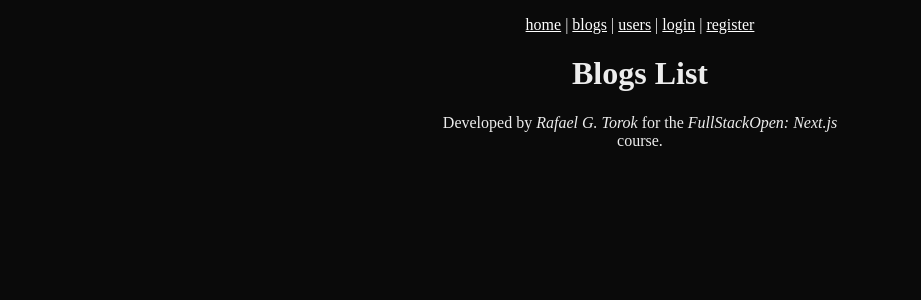
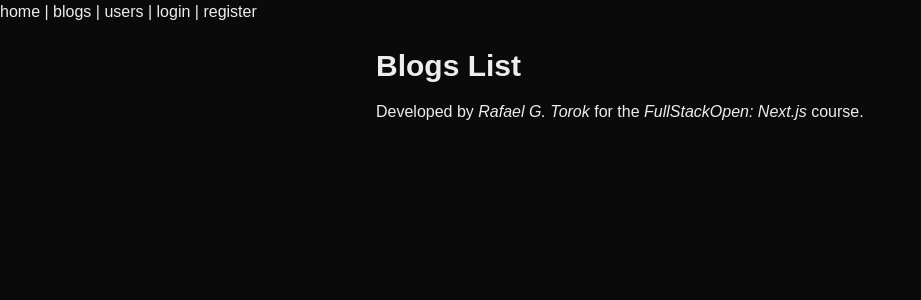
Before and after one commit to rafaeltorok/fs-nextjs, a Next.js app in the folder blogs-list/: page / in a window 1280 px wide. Shown: the top 300 px of the page, without its empty margins (0-921 px from the left). Built offline with nearby package versions, Linux system fonts and the light colour scheme; no server answers.

Commit message:
update(ui): implement Tailwind to customize the page style

```diff
--- a/blogs-list/app/globals.css
+++ b/blogs-list/app/globals.css
@@ -1,45 +1,26 @@
+@import "tailwindcss";
+
 :root {
   --background: #0a0a0a;
   --foreground: #ededed;
 }
 
+@theme inline {
+  --color-background: var(--background);
+  --color-foreground: var(--foreground);
+  --font-sans: var(--font-geist-sans);
+  --font-mono: var(--font-geist-mono);
+}
+
+@media (prefers-color-scheme: dark) {
+  :root {
+    --background: #0a0a0a;
+    --foreground: #ededed;
+  }
+}
+
 body {
   background: var(--background);
   color: var(--foreground);
-  margin: 1rem auto;
-  width: 400px;
-  text-align: center;
+  font-family: Arial, Helvetica, sans-serif;
 }
-
-.navbar {
-  padding: 1rem;
-}
-
-.navbar a {
-  text-decoration: none;
-}
-
-a {
-  color: white;
-}
-
-button {
-  background-color: #121212;
-  color: white;
-  border-style: outset;
-  font-weight: bold;
-}
-
-button:hover {
-  background-color: #222222;
-}
-
-button:active {
-  background-color: #303030;
-  border-style: inset;
-}
-
-ul {
-  list-style: none;
-  padding-left: 0; /* Removes the empty space from the list marker */
-}
--- a/blogs-list/app/layout.tsx
+++ b/blogs-list/app/layout.tsx
@@ -16,7 +16,7 @@ export default function RootLayout({
 }) {
   return (
     <html lang="en">
-      <body>
+      <body className="min-h-screen bg-background text-foreground">
         <AuthSessionProvider>
           <NotificationProvider>
             <NavBar />
--- a/blogs-list/app/page.tsx
+++ b/blogs-list/app/page.tsx
@@ -1,7 +1,7 @@
 export default function Home() {
   return (
-    <div>
-      <h1>Blogs List</h1>
+    <div className="max-w-xl mx-auto p-6">
+      <h1 className="text-3xl font-bold mb-4">Blogs List</h1>
       <p>
         Developed by <i>Rafael G. Torok</i> for the{" "}
         <i>FullStackOpen: Next.js</i> course.
--- a/blogs-list/package.json
+++ b/blogs-list/package.json
@@ -14,11 +14,12 @@
     "drizzle-orm": "^0.45.2",
     "next": "16.3.0",
     "next-auth": "^5.0.0-beta.32",
+    "postcss": "^8.5.26",
     "react": "19.2.8",
     "react-dom": "19.2.8"
   },
   "devDependencies": {
-    "@tailwindcss/postcss": "^4",
+    "@tailwindcss/postcss": "^4.3.3",
     "@types/bcryptjs": "^2.4.6",
     "@types/node": "^20",
     "@types/react": "^19",
@@ -29,7 +30,7 @@
     "eslint-config-next": "16.3.0",
     "postgres": "^3.4.9",
     "prettier": "^3.9.6",
-    "tailwindcss": "^4",
+    "tailwindcss": "^4.3.3",
     "typescript": "^5"
   }
 }
```
Also changed, not shown: blogs-list/app/blogList.css (deleted, +0 -12 lines), blogs-list/app/formRow.css (deleted, +0 -21 lines), 1 other file (tests, documents, lock files or other folders).
